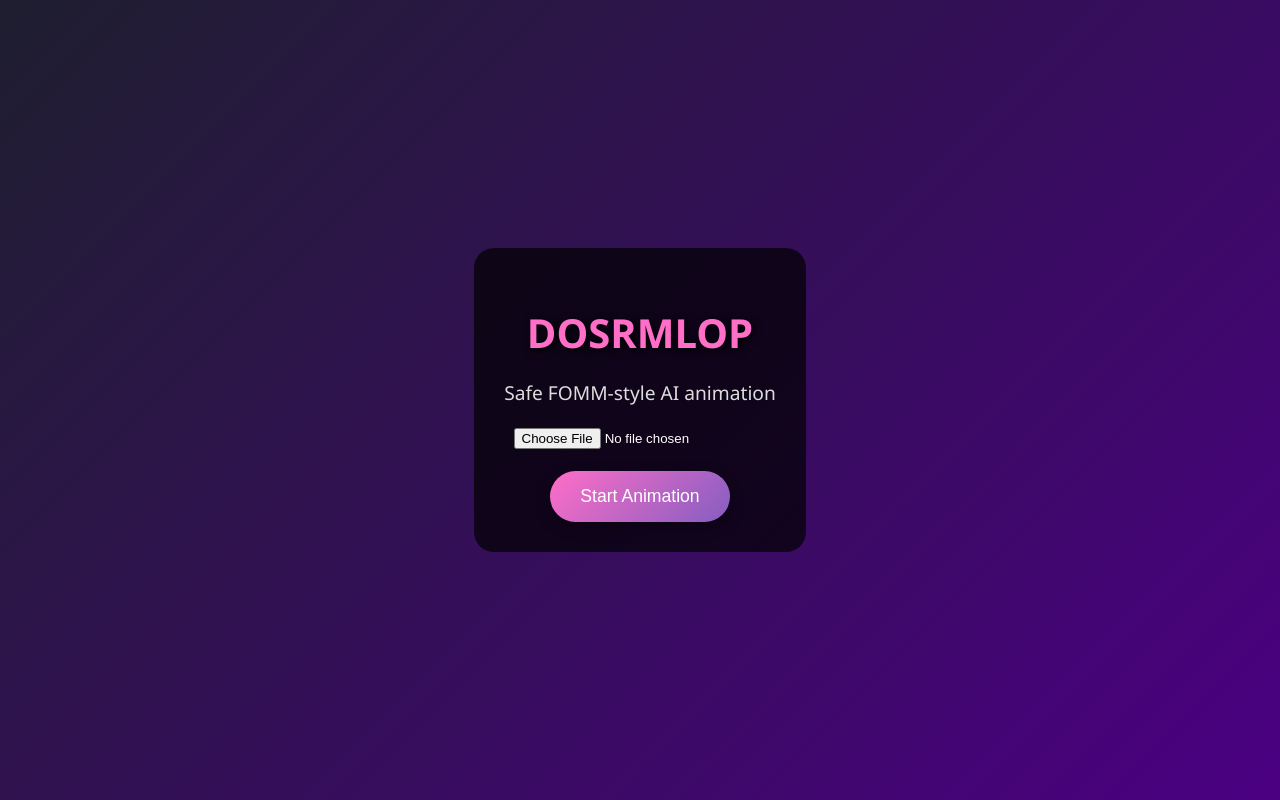
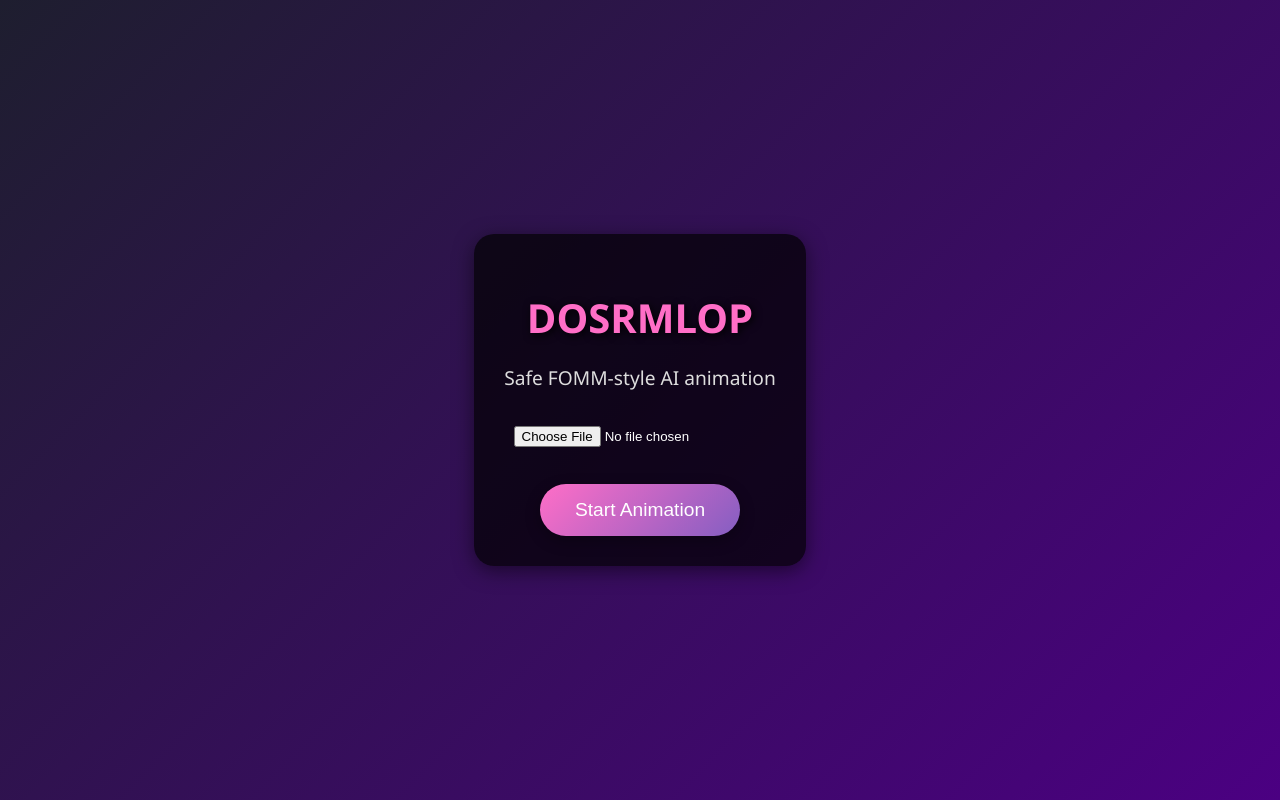
Before and after one commit to domlopsrlop-cmd/dosrmlop-web, a plain HTML site: page index.html in a window 1280 px wide. Drawn offline with Linux system fonts and the light colour scheme.

Commit message:
index.html

```diff
--- a/index.html
+++ b/index.html
@@ -4,6 +4,7 @@
 <meta charset="UTF-8">
 <title>DOSRMLOP</title>
 <style>
+/* Body & background */
 body {
   margin: 0;
   font-family: 'Segoe UI', sans-serif;
@@ -12,26 +13,49 @@ body {
   display: flex;
   justify-content: center;
   align-items: center;
-  height: 100vh;
+  min-height: 100vh;
 }
+
+/* Card container */
 .container {
   background: rgba(0,0,0,0.7);
   padding: 30px;
   border-radius: 20px;
   text-align: center;
+  box-shadow: 0 5px 20px rgba(0,0,0,0.5);
 }
-h1 { font-size: 2.5em; margin-bottom: 10px; color: #ff6ec7; text-shadow: 2px 2px 8px #000; }
+
+/* Title & subtitle */
+h1 { font-size: 2.5em; color: #ff6ec7; text-shadow: 2px 2px 8px #000; margin-bottom: 10px; }
 p { font-size: 1.2em; margin-bottom: 20px; color: #ddd; }
+
+/* Upload input */
+input[type="file"] {
+  margin: 10px 0;
+  padding: 5px;
+  border-radius: 10px;
+  cursor: pointer;
+}
+
+/* Button */
 button {
   background: linear-gradient(135deg, #ff6ec7, #845ec2);
-  border: none; border-radius: 50px;
-  padding: 15px 30px; font-size: 1.1em;
-  color: #fff; cursor: pointer; transition: all 0.3s;
+  border: none;
+  border-radius: 50px;
+  padding: 15px 35px;
+  font-size: 1.2em;
+  color: #fff;
+  cursor: pointer;
+  transition: all 0.3s ease;
   box-shadow: 0 5px 15px rgba(0,0,0,0.3);
 }
 button:hover { transform: translateY(-3px); box-shadow: 0 8px 20px rgba(0,0,0,0.5); }
-video { max-width: 90%; margin-top: 20px; border-radius: 15px; box-shadow: 0 5px 20px rgba(0,0,0,0.5); display: none; }
-img { max-width: 60%; margin-top: 20px; border-radius: 15px; }
+
+/* Image preview */
+img { max-width: 60%; margin-top: 20px; border-radius: 15px; display: none; }
+
+/* Video */
+video { max-width: 90%; margin-top: 20px; border-radius: 15px; display: none; box-shadow: 0 5px 20px rgba(0,0,0,0.5); }
 </style>
 </head>
 <body>
@@ -41,25 +65,25 @@ img { max-width: 60%; margin-top: 20px; border-radius: 15px; }
   <p>Safe FOMM-style AI animation</p>
 
   <!-- Upload Image -->
-  <input type="file" id="imgUpload" accept="image/*">
-  <br>
-  <img id="preview" src="" style="display:none;">
+  <input type="file" id="imgUpload" accept="image/*"><br>
+  <img id="preview">
   <br>
   <button id="startBtn">Start Animation</button>
 
   <!-- Video -->
-  <video id="anim" controls autoplay>
+  <video id="anim" controls>
     <source src="https://drive.google.com/uc?export=download&id=1dUsT1jeRFd3l5jKgwYg_X5IqfmlcEnM7" type="video/mp4">
   </video>
 </div>
 
 <script>
-// Preview uploaded image
+// Elements
 const imgUpload = document.getElementById('imgUpload');
 const preview = document.getElementById('preview');
 const video = document.getElementById('anim');
 const startBtn = document.getElementById('startBtn');
 
+// Preview uploaded image
 imgUpload.addEventListener('change', function(){
   const file = this.files[0];
   if(file){
@@ -69,11 +93,14 @@ imgUpload.addEventListener('change', function(){
   }
 });
 
-// Show video when Start Animation clicked
+// Start animation
 startBtn.addEventListener('click', function(){
   if(preview.src){
     preview.style.display = 'none';
     video.style.display = 'block';
+    video.play().catch(() => {
+      alert("Tap the video to play if autoplay is blocked on your device.");
+    });
   } else {
     alert('Please upload an image first!');
   }
```
